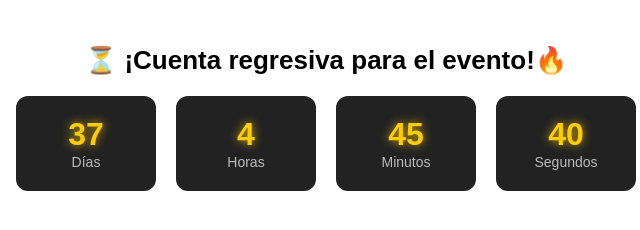
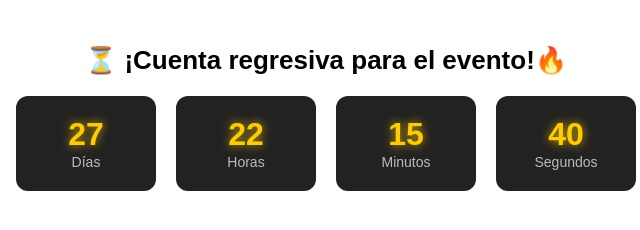
Before and after one commit to fgarcia93mdz/temporizador-PCI-Latam, a plain HTML site: page index.html in a window 1280 px wide. Shown: the full height of the page, 314-954 px from the left. Drawn offline with Linux system fonts and the light colour scheme.

Commit message:
Update index.html

```diff
--- a/index.html
+++ b/index.html
@@ -81,7 +81,7 @@
 
     <script>
         // Configura la fecha del evento (AAAA, MM - 1, DD, HH, MM, SS)
-        const eventDate = new Date(2025, 2, 20, 18, 0, 0).getTime();
+        const eventDate = new Date(2025, 2, 11, 11, 30, 0).getTime();
 
         function updateCountdown() {
             const now = new Date().getTime();
```
